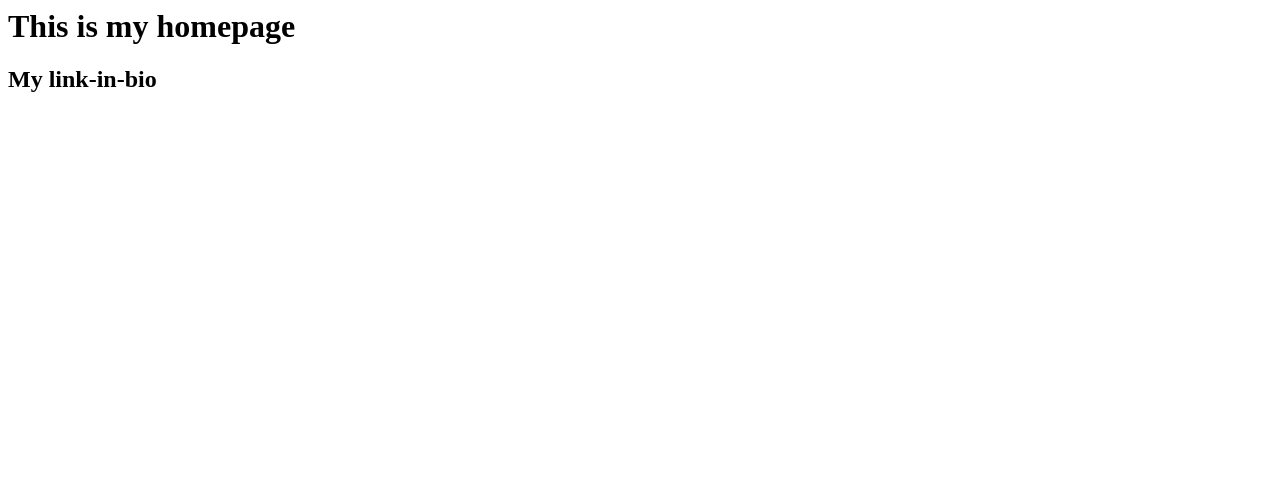
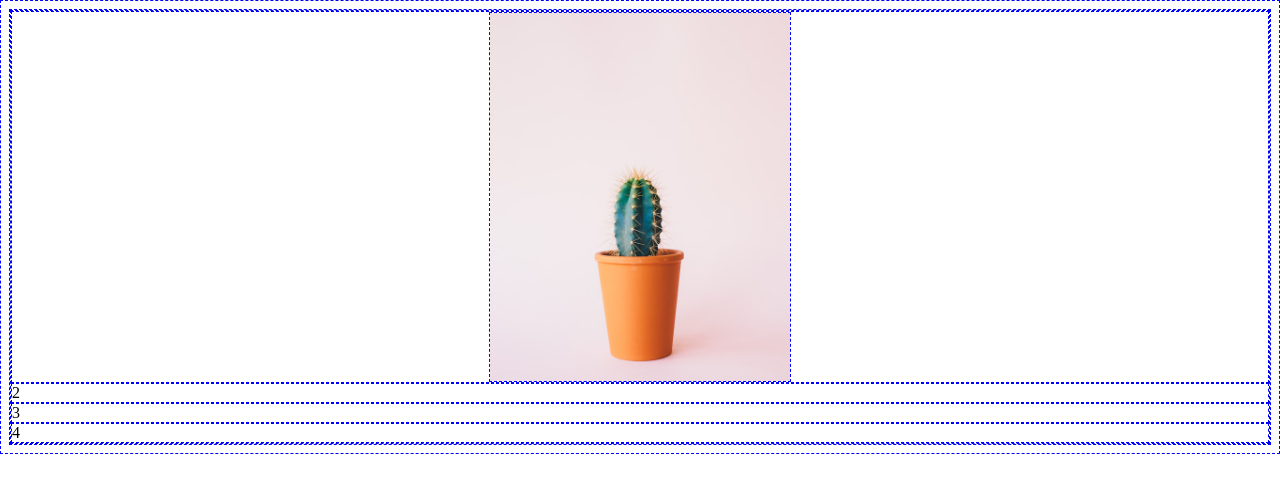
Before and after one commit to Jositow/link-in-bio, a plain HTML site: page index.html in a window 1280 px wide. Drawn offline with Linux system fonts and the light colour scheme.

Commit message:
layout & main image

```diff
--- a/index.html
+++ b/index.html
@@ -1,2 +1,45 @@
-<h1>This is my homepage</h1>
-<h2>My link-in-bio</h2>
+<!DOCTYPE html>
+<html lang="en">
+<head>
+  <meta charset="UTF-8">
+  <meta name="viewport" content="width=device-width, initial-scale=1.0">
+  <title>Link-in-Bio</title>
+</head>
+<body>
+  <style>
+    *{
+      border: 1px blue dashed;
+    }
+
+    .main-image{
+      display:flex;
+      justify-content: center;
+    }
+
+    .image-cactus{
+      width:300px;
+      height:auto;
+    }
+
+  </style>
+
+
+
+  <div class="container">
+    <div class="main-image">
+      <img class="image-cactus" src="images/cactus.jpg" alt="a cactus">
+    </div>
+    <div class="name-row">
+      2
+    </div>
+    <div class="social-icons">
+      3
+    </div>
+    <div class="links">
+      4
+    </div>
+  </div>
+
+
+</body>
+</html>
```
